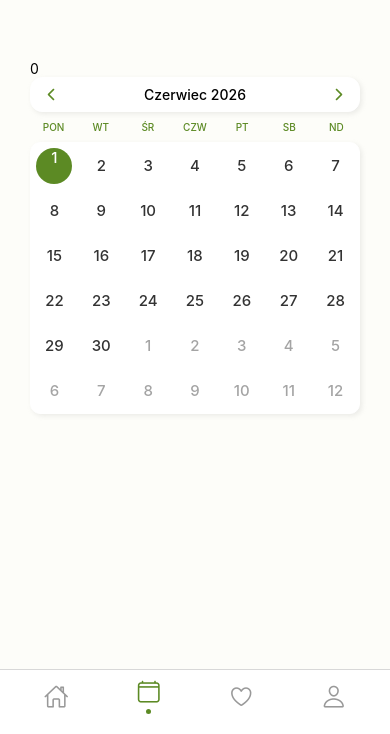
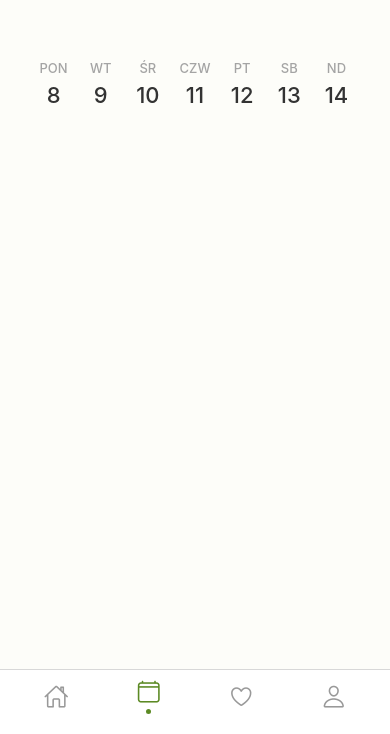
Before and after one commit to weronikaskowron1/Inzynierka, a React Native app: screen /Rezerwacje in a window 390 px wide. Shown: the part 110-844 px from the top of the page. Built offline with nearby package versions, Linux system fonts and the light colour scheme.

Commit message:
dni w week calendar

```diff
--- a/Komponenty/Rezerwacje/MonthCalendar.tsx
+++ b/Komponenty/Rezerwacje/MonthCalendar.tsx
@@ -1,8 +1,8 @@
-import { Text, View, StyleSheet, Pressable } from 'react-native';
-import { Feather } from '@expo/vector-icons';
-import { useState } from 'react';
+import { Text, View, StyleSheet, Pressable } from "react-native";
+import { Feather } from "@expo/vector-icons";
+import { useState } from "react";
 
-import { Colors } from '../../Themes/colors.ts';
+import { Colors } from "../../Themes/colors.ts";
 
 const MonthCalendar = () => {
   const [year, setYear] = useState(new Date().getFullYear());
@@ -13,10 +13,10 @@ const MonthCalendar = () => {
 
   const daysInPreviousMonth = new Date(year, month, 0).getDate();
 
-  const currentMonthText = new Date(year, month).toLocaleString('pl-PL', {
-    month: 'long',
+  const currentMonthText = new Date(year, month).toLocaleString("pl-PL", {
+    month: "long",
   });
-  const weekDays = ['PON', 'WT', 'ŚR', 'CZW', 'PT', 'SB', 'ND'];
+  const weekDays = ["PON", "WT", "ŚR", "CZW", "PT", "SB", "ND"];
 
   const [selectedDayIndex, setSelectedDayIndex] = useState(0);
 
@@ -49,23 +49,22 @@ const MonthCalendar = () => {
   const previousMonth = () => {
     if (month === 0) {
       setMonth(11);
-    setYear(prevYear => prevYear - 1);
+      setYear((prevYear) => prevYear - 1);
     } else {
-    setMonth(prevMonth => prevMonth - 1);
+      setMonth((prevMonth) => prevMonth - 1);
     }
   };
 
   const nextMonth = () => {
     if (month === 11) {
       setMonth(0);
-    setYear(prevYear => prevYear + 1);
+      setYear((prevYear) => prevYear + 1);
     } else {
-    setMonth(prevMonth => prevMonth + 1);
+      setMonth((prevMonth) => prevMonth + 1);
     }
   };
 
   return (
-
     <View>
       <Text>{selectedDayIndex}</Text>
       <View style={styles.calendar_switch_container}>
@@ -73,7 +72,7 @@ const nextMonth = () => {
           <Feather name="chevron-left" size={20} color="#5C8A24" />
         </Pressable>
         <Text style={styles.date_text}>
-          {currentMonthText.charAt(0).toUpperCase() + currentMonthText.slice(1)}{' '}
+          {currentMonthText.charAt(0).toUpperCase() + currentMonthText.slice(1)}{" "}
           {year}
         </Text>
         <Pressable style={styles.arrow} onPress={() => nextMonth()}>
@@ -91,14 +90,19 @@ const nextMonth = () => {
 
       <View style={styles.calendar}>
         {calendarDays.map((item, index) => (
-          <Pressable key={index} style={styles.day} onPress={() => setSelectedDayIndex(index)}>
+          <Pressable
+            key={index}
+            style={styles.day}
+            onPress={() => setSelectedDayIndex(index)}
+          >
             <View>
               <Text
                 style={[
                   styles.dayText,
                   !item.currentMonth && styles.otherMonthText,
-                index == selectedDayIndex && styles.day_selected
-              ]}>
+                  index == selectedDayIndex && styles.day_selected,
+                ]}
+              >
                 {item.day}
               </Text>
             </View>
@@ -111,57 +115,57 @@ const nextMonth = () => {
 
 const styles = StyleSheet.create({
   calendar_switch_container: {
-    width: '100%',
+    width: "100%",
     height: 35,
-    backgroundColor: 'white',
+    backgroundColor: "white",
 
     borderWidth: 1,
     borderRadius: 12,
-    borderColor: 'white',
-    boxShadow: '2px 2px 5px rgba(164, 164, 164, 0.2)',
+    borderColor: "white",
+    boxShadow: "2px 2px 5px rgba(164, 164, 164, 0.2)",
 
     marginBottom: 9,
     paddingHorizontal: 10,
 
-    flexDirection: 'row',
-    justifyContent: 'space-between',
-    alignItems: 'center',
+    flexDirection: "row",
+    justifyContent: "space-between",
+    alignItems: "center",
   },
 
   date_text: {
-    fontWeight: '500',
+    fontWeight: "500",
   },
 
   week: {
-    flexDirection: 'row',
+    flexDirection: "row",
     marginBottom: 9,
   },
 
   weekDays: {
-    textAlign: 'center',
-    width: '14.2857%',
+    textAlign: "center",
+    width: "14.2857%",
 
     fontSize: 10,
-    fontWeight: '500',
+    fontWeight: "500",
     color: Colors.green2,
   },
 
   calendar: {
-    backgroundColor: 'white',
-    flexDirection: 'row',
-    flexWrap: 'wrap',
+    backgroundColor: "white",
+    flexDirection: "row",
+    flexWrap: "wrap",
 
     borderWidth: 1,
     borderRadius: 10,
-    borderColor: 'white',
-    boxShadow: '2px 2px 5px rgba(164, 164, 164, 0.2)',
+    borderColor: "white",
+    boxShadow: "2px 2px 5px rgba(164, 164, 164, 0.2)",
   },
 
   day: {
-    width: '14.2857%',
+    width: "14.2857%",
     height: 45,
-    alignItems: 'center',
-    justifyContent: 'center',
+    alignItems: "center",
+    justifyContent: "center",
 
     // borderWidth: 1,
     // borderColor: '#E8E8E8',
@@ -169,23 +173,23 @@ const styles = StyleSheet.create({
 
   day_selected: {
     backgroundColor: Colors.green2,
-    color: 'white',
+    color: "white",
     width: 36,
     height: 36,
     borderRadius: 18,
 
-    textAlign: 'center',
-    textAlignVertical: 'center'
+    textAlign: "center",
+    textAlignVertical: "center",
   },
 
   dayText: {
     fontSize: 15,
-    fontWeight: '500',
-    color: '#333',
+    fontWeight: "500",
+    color: "#333",
   },
 
   otherMonthText: {
-    color: '#A4A4A4',
+    color: "#A4A4A4",
   },
 });
 
--- /dev/null
+++ b/Komponenty/Rezerwacje/WeekCalendar.tsx
@@ -0,0 +1,92 @@
+import { Text, View, StyleSheet, Pressable } from "react-native";
+import { Feather } from "@expo/vector-icons";
+import { useState } from "react";
+
+import { Colors } from "../../Themes/colors.ts";
+
+const WeekCalendar = () => {
+  const [year, setYear] = useState(new Date().getFullYear());
+  const [month, setMonth] = useState(new Date().getMonth());
+  const daysInMonth = new Date(year, month + 1, 0).getDate();
+
+  const weekday = (new Date().getDay() + 6) % 7;
+  const today = new Date().getDate();
+
+  const daysInPreviousMonth = new Date(year, month, 0).getDate();
+
+  const currentMonthText = new Date(year, month).toLocaleString("pl-PL", {
+    month: "long",
+  });
+  const weekDays = ["PON", "WT", "ŚR", "CZW", "PT", "SB", "ND"];
+
+  const [selectedDayIndex, setSelectedDayIndex] = useState(0);
+
+  const calendarDays = [];
+
+  for (let i = 0; i < 7; i++) {
+    let dayNumber = today - weekday + i;
+    if (dayNumber <= 0) {
+      dayNumber = daysInPreviousMonth + dayNumber;
+    }
+    if (dayNumber > daysInMonth) {
+      dayNumber = dayNumber - daysInMonth;
+    }
+    calendarDays.push(dayNumber);
+  }
+
+  return (
+    <View>
+      <View style={styles.week}>
+        {weekDays.map((item, index) => (
+          <Text style={styles.weekDays} key={index}>
+            {item}
+          </Text>
+        ))}
+      </View>
+
+      <View style={styles.calendar}>
+        {calendarDays.map((item, index) => (
+          <Pressable key={index} style={styles.day}>
+            <View>
+              <Text style={styles.dayText}>{item}</Text>
+            </View>
+          </Pressable>
+        ))}
+      </View>
+    </View>
+  );
+};
+
+const styles = StyleSheet.create({
+  calendar: {
+    flexDirection: "row",
+    justifyContent: "space-between",
+  },
+  week: {
+    flexDirection: "row",
+    marginBottom: -4,
+  },
+
+  weekDays: {
+    textAlign: "center",
+    width: "14.2857%",
+
+    fontSize: 13,
+    fontWeight: "500",
+    color: Colors.grayText,
+  },
+
+  day: {
+    width: "14.2857%",
+    height: 45,
+    alignItems: "center",
+    justifyContent: "center",
+  },
+
+  dayText: {
+    fontSize: 22,
+    fontWeight: "500",
+    color: "#333",
+  },
+});
+export default WeekCalendar;
--- a/Strony/Rezerwacje.tsx
+++ b/Strony/Rezerwacje.tsx
@@ -1,6 +1,7 @@
 import { StyleSheet, Text, View } from 'react-native';
 import { Button } from '@react-navigation/elements';
 import MonthCalendar from '../Komponenty/Rezerwacje/MonthCalendar.tsx';
+import WeekCalendar from '../Komponenty/Rezerwacje/WeekCalendar.tsx';
 
 import { useNavigation } from '@react-navigation/native';
 
@@ -10,7 +11,7 @@ function Rezerwacje() {
   return (
       <View style={styles.body}>
         <View style={styles.container}>
-          <MonthCalendar />
+          <WeekCalendar />
         </View>
       </View>
   );
--- a/Themes/colors.ts
+++ b/Themes/colors.ts
@@ -7,4 +7,5 @@ export const Colors = {
   green6: '#EDF3DF',
 
   backgroundColor: '#FDFDF9',
+  grayText: '#A4A4A4',
 };
--- a/package.json
+++ b/package.json
@@ -7,13 +7,13 @@
     "@react-navigation/bottom-tabs": "^7.18.0",
     "@react-navigation/native": "^7.3.1",
     "@react-navigation/native-stack": "^7.17.3",
-    "expo": "~56.0.11",
+    "expo": "~56.0.19",
     "expo-linear-gradient": "~56.0.4",
     "expo-status-bar": "~56.0.4",
     "react": "19.2.3",
     "react-native": "0.85.3",
     "react-native-safe-area-context": "~5.7.0",
-    "react-native-screens": "4.25.2"
+    "react-native-screens": "~4.26.0"
   },
   "devDependencies": {
     "@types/react": "~19.2.2",
```
Also changed, not shown: Komponenty/HomeScreen/CategoryIcon.tsx (+13 -12 lines), 1 other file (tests, documents, lock files or other folders). Lines whose indentation alone changed are shown as unchanged.
